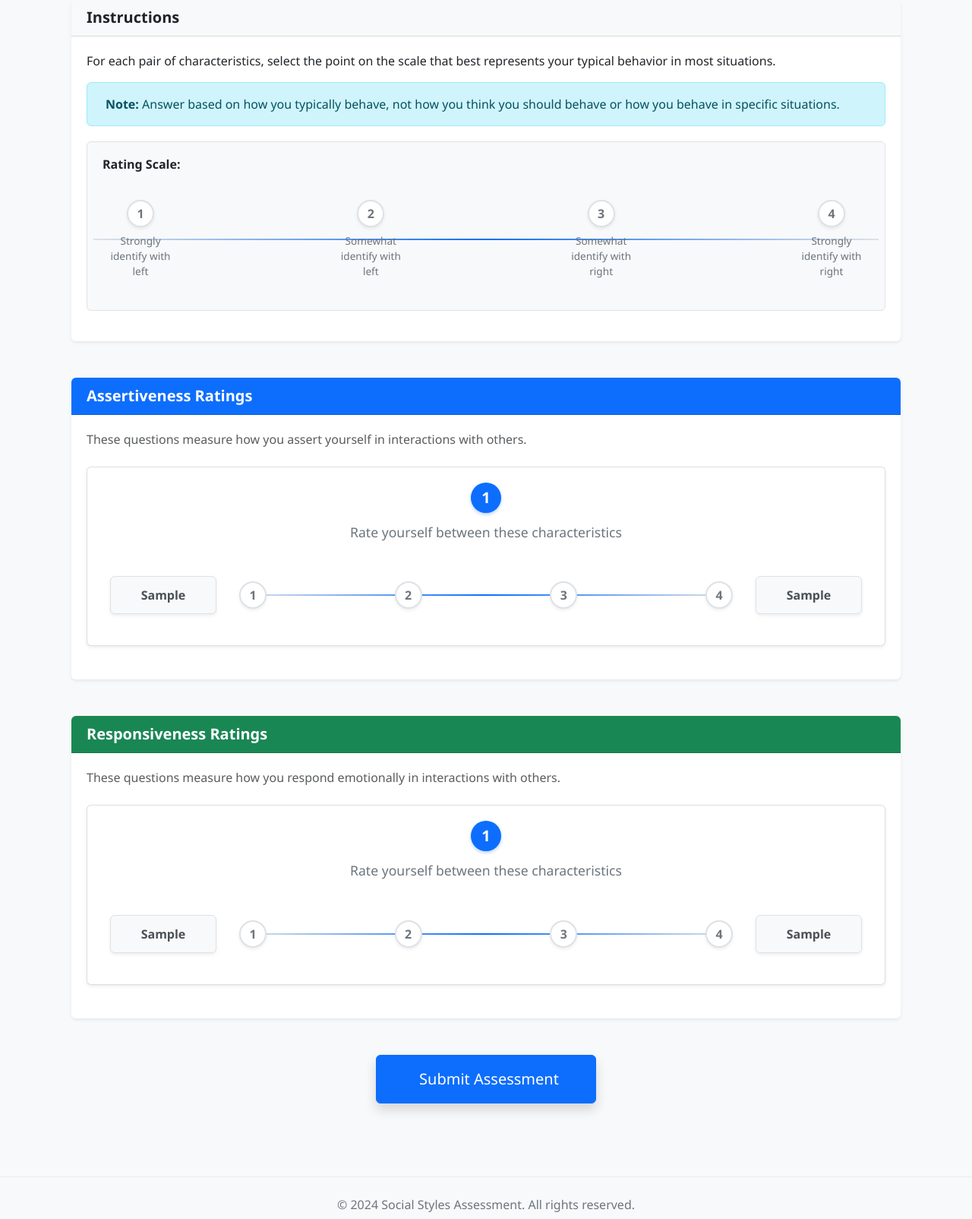
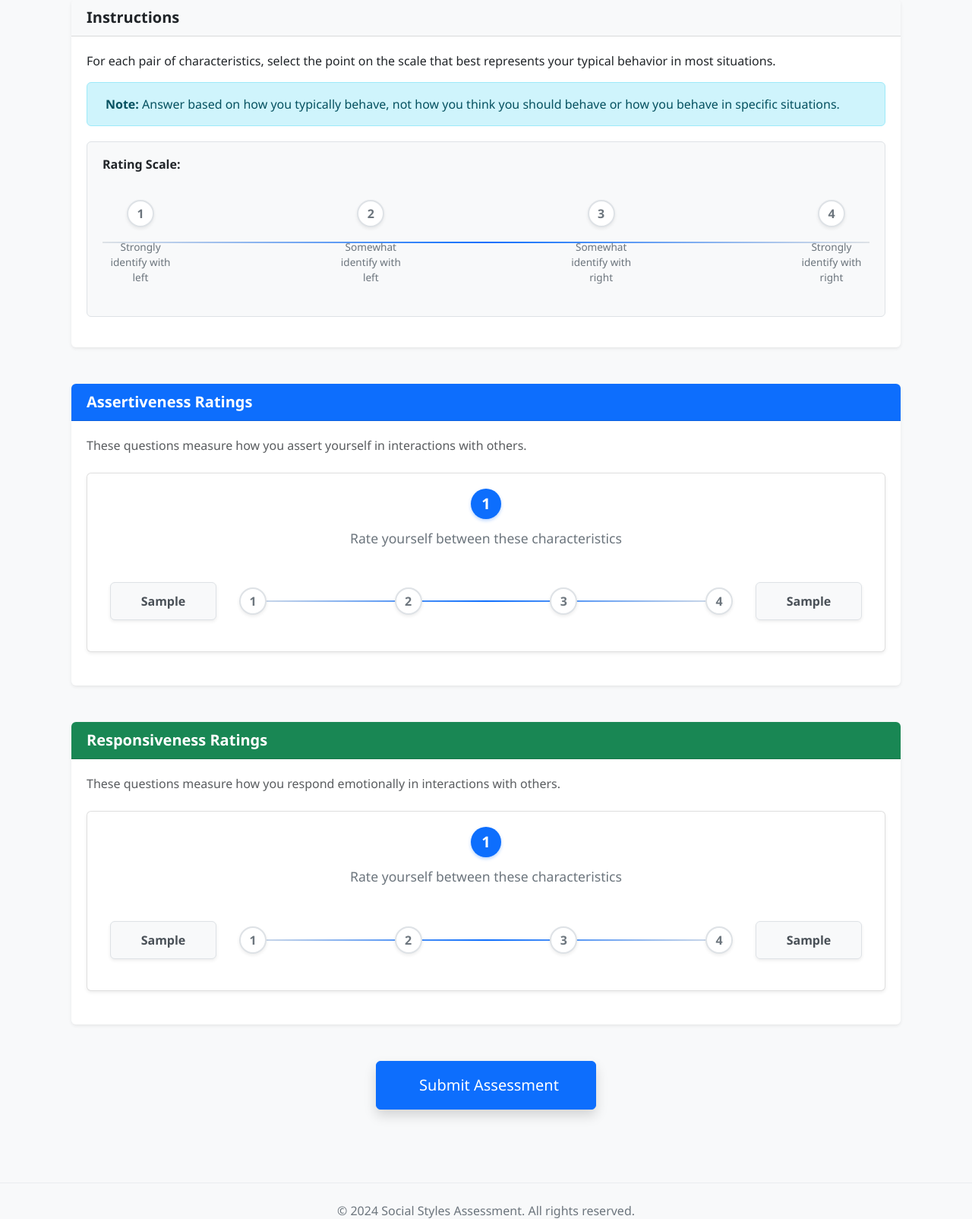
Before and after one commit to gmoorevt/socialstyles, a Python web app: template app/templates/assessment/take.html in a window 1280 px wide. Shown: the part 287-1891 px from the top of the page at 76% size. Run offline with Jinja, Linux system fonts and the light colour scheme; the template is opened without the code that fills it: most values are stand-ins (such as "Sample title", 1, 10 or a date in 2020).

Commit message:
Fix alignment of rating scale in instructions section

```diff
--- a/app/static/css/style.css
+++ b/app/static/css/style.css
@@ -337,17 +337,23 @@ footer {
     height: 2px;
     background: linear-gradient(to right, #dee2e6, #0d6efd, #dee2e6);
     transform: translateY(-50%);
+    z-index: 0;
 }
 
 .scale-points-container {
     position: relative;
     z-index: 1;
+    width: 100%;
+    display: flex;
+    justify-content: space-between;
 }
 
 .scale-point-modern {
     display: flex;
     flex-direction: column;
     align-items: center;
+    position: relative;
+    z-index: 2;
 }
 
 .scale-circle {
@@ -363,6 +369,7 @@ footer {
     font-weight: 600;
     transition: all 0.2s ease;
     box-shadow: 0 0.125rem 0.25rem rgba(0, 0, 0, 0.075);
+    margin-bottom: 8px;
 }
 
 .scale-circle.active-point {
--- a/app/templates/assessment/take.html
+++ b/app/templates/assessment/take.html
@@ -33,10 +33,9 @@
 
                     <div class="scale-container">
                         <h6 class="fw-semibold mb-3">Rating Scale:</h6>
-                        <div class="row scale-line-container">
+                        <div class="scale-line-container">
                             <div class="scale-line-modern"></div>
-                            <div class="col-12">
-                                <div class="d-flex justify-content-between scale-points-container">
+                            <div class="scale-points-container">
                                 <div class="scale-point-modern">
                                     <div class="scale-circle">1</div>
                                     <div class="scale-label">Strongly identify with left</div>
@@ -52,7 +51,6 @@
                                 <div class="scale-point-modern">
                                     <div class="scale-circle">4</div>
                                     <div class="scale-label">Strongly identify with right</div>
-                                    </div>
                                 </div>
                             </div>
                         </div>
@@ -96,7 +94,6 @@
                                                        name="assertiveness_{{ question.id }}"
                                                        id="assertiveness_{{ question.id }}_{{ i }}"
                                                        value="{{ i }}"
-                                                       {% if form['assertiveness_' ~ question.id].data == i %}checked{% endif %}
                                                        required>
                                                 <label class="rating-label" for="assertiveness_{{ question.id }}_{{ i }}">
                                                     <div class="rating-circle">{{ i }}</div>
@@ -146,7 +143,6 @@
                                                        name="responsiveness_{{ question.id }}"
                                                        id="responsiveness_{{ question.id }}_{{ i }}"
                                                        value="{{ i }}"
-                                                       {% if form['responsiveness_' ~ question.id].data == i %}checked{% endif %}
                                                        required>
                                                 <label class="rating-label" for="responsiveness_{{ question.id }}_{{ i }}">
                                                     <div class="rating-circle">{{ i }}</div>
```
Lines whose indentation alone changed are shown as unchanged.
